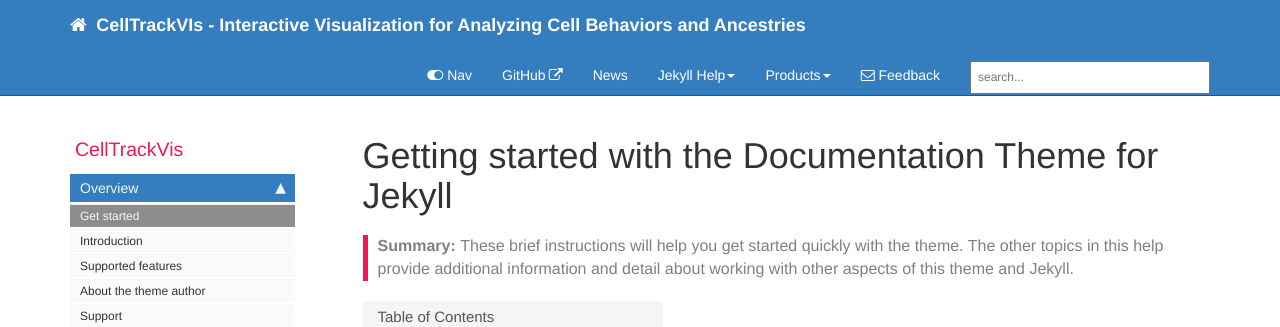
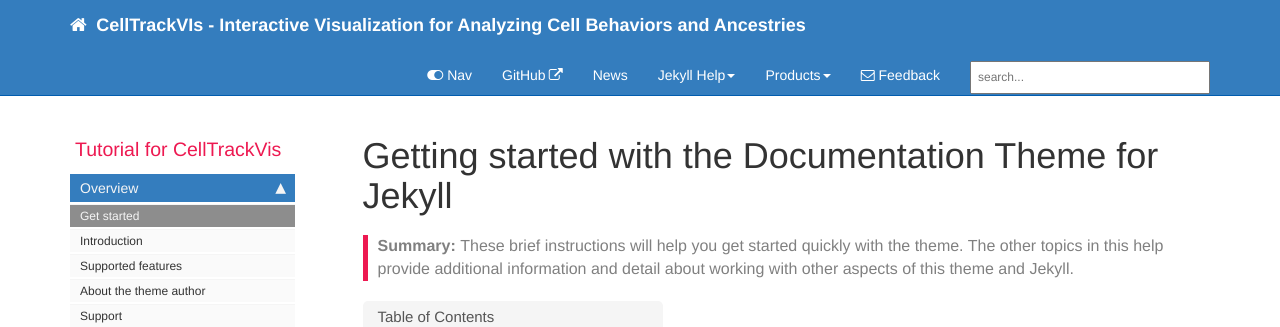
Before and after one commit to scbeom/ctv_tutorial, a Jekyll site: the page built from index.md, in a window 1280 px wide. Shown: the top 327 px of the page. Built offline with Jekyll 4.4.1, drawn with Linux system fonts in a browser that asks for light colours; comment, search, counter and statistics services are not loaded.

```diff
--- a/_data/sidebars/mydoc_sidebar.yml
+++ b/_data/sidebars/mydoc_sidebar.yml
@@ -2,7 +2,7 @@
 
 entries:
   - title: sidebar
-    product: CellTrackVis
+    product: Tutorial for CellTrackVis
     version:
     folders:
 
```
